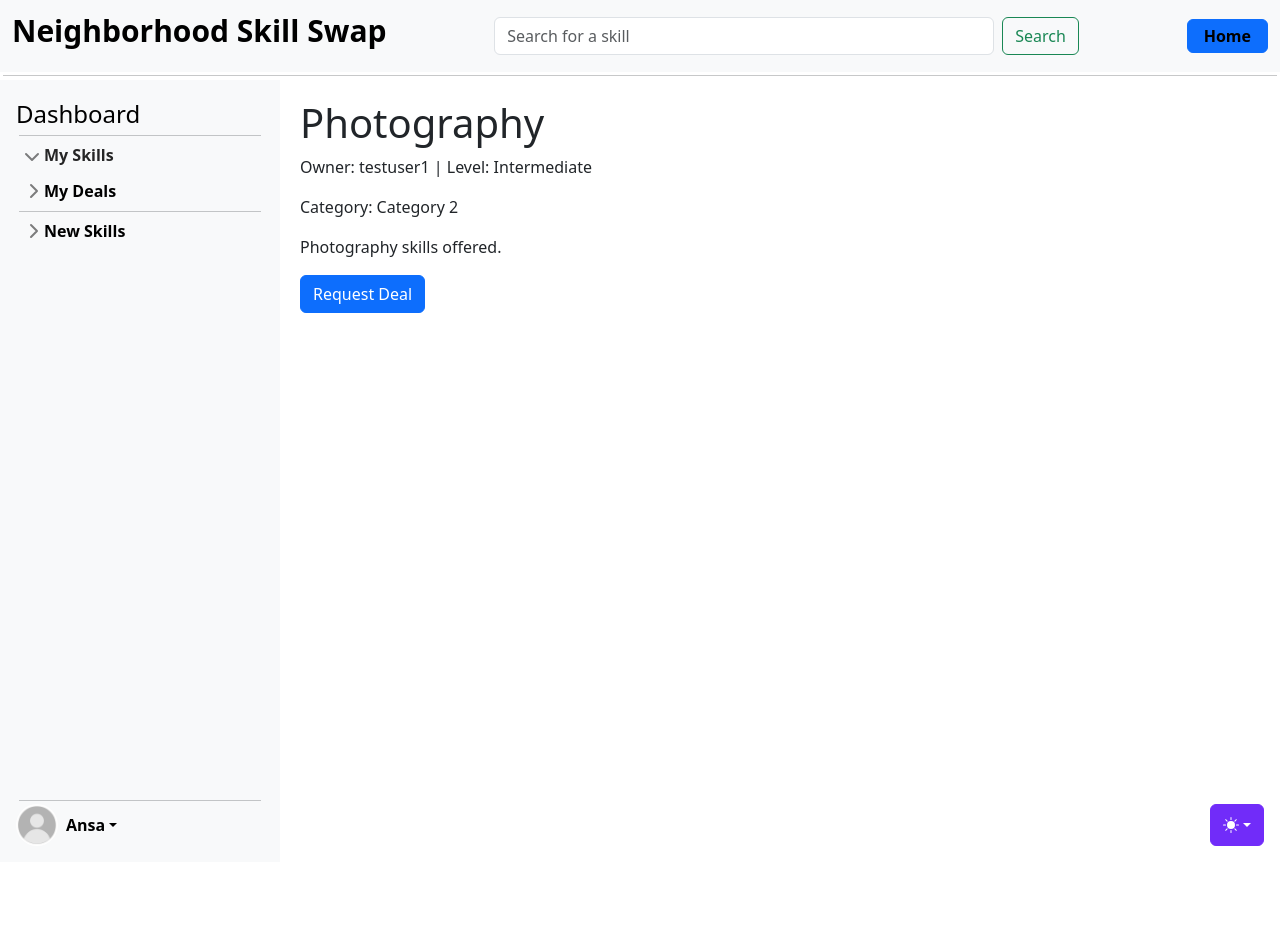
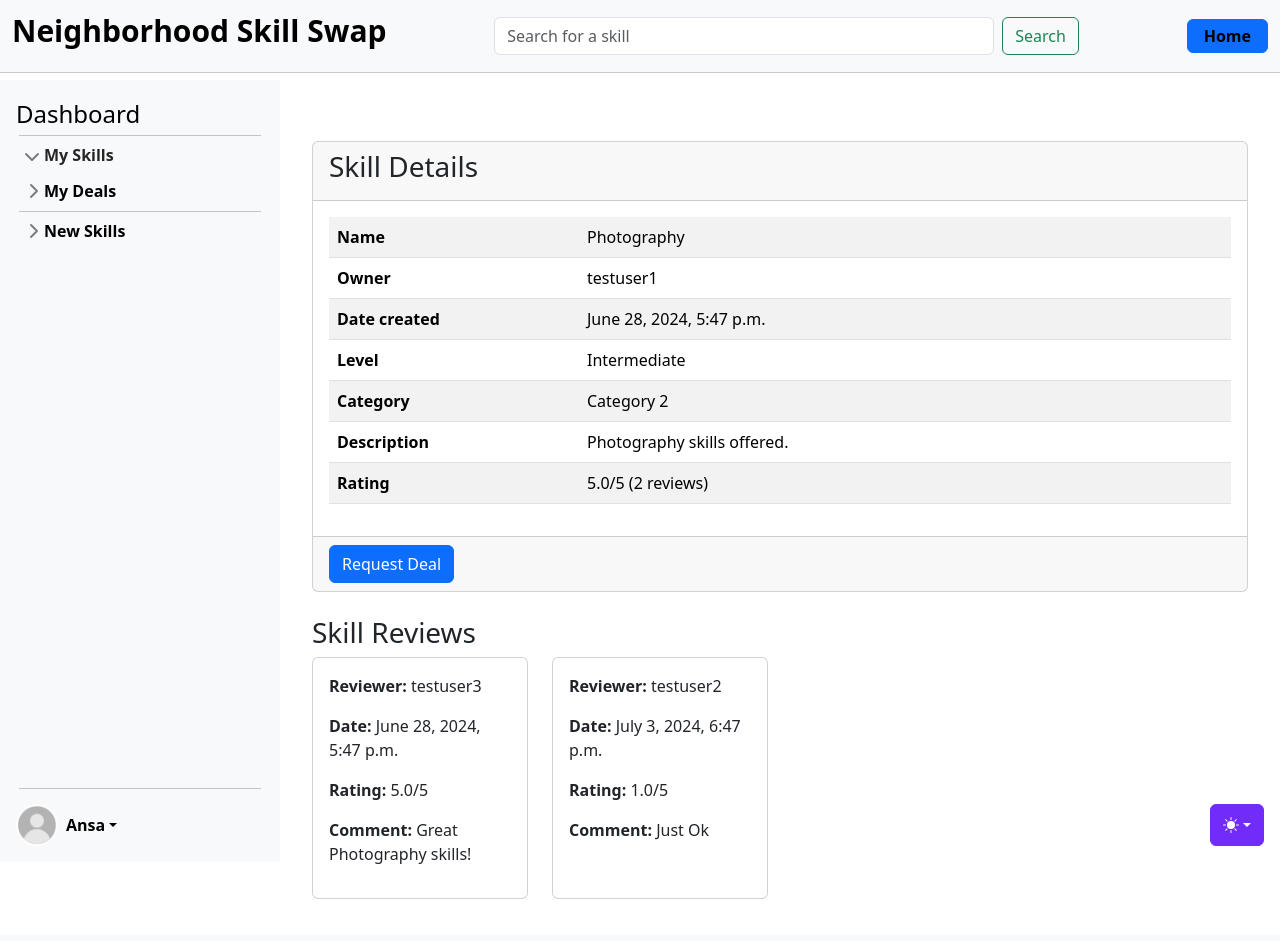
Before and after one commit to AnsaYong/neighborhood_skill_swap, a Django app: page /skills/2/ in a window 1280 px wide. After the commit the page ends 899 px from the top, so only its background shows below. Run offline with Django 5.2, Linux system fonts and the light colour scheme; a user stored in the database is signed in; data comes from the database, SQL or seed files in the repository; both versions use the stored data as it was after the commit; some libraries are stand-ins or nearby versions.

Commit message:
added envelope icon with number of emails to the user's dashboard. Updated skill list and detail views

```diff
--- a/skills/models.py
+++ b/skills/models.py
@@ -66,7 +66,6 @@ class Skill(models.Model):
 
     def user_has_rated(self, user):
         """Check if the logged in user has already rated this skill."""
-        print("The code is checking if the logged in user has rated the skill.")
         return self.reviews.filter(owner=user).exists()
 
     def __str__(self):
--- a/skills/views_skills.py
+++ b/skills/views_skills.py
@@ -58,7 +58,9 @@ class SkillListView(LoginRequiredMixin, ListView):
         Returns:
             Skill: Object of the user requested skills.
         """
-        skillset_all_other_users = Skill.objects.exclude(owner=self.request.user)
+        skillset_all_other_users = Skill.objects.exclude(
+            Q(owner=self.request.user) | Q(skill_type="wanted")
+        )
         skillset_user = Skill.objects.filter(owner=self.request.user)
         skillset_all = Skill.objects.all()
 
@@ -144,12 +146,18 @@ class SkillDetailView(LoginRequiredMixin, DetailView):
         context = super().get_context_data(**kwargs)
         skill = self.get_object()
         user = self.request.user
-        pending_deals = SkillDeal.objects.filter(
-            skill=skill, provider=user, status=SkillDeal.PENDING
-        )
+
+        # Get pending deal requests for this skill
+        pending_deals = SkillDeal.objects.filter(skill=skill, status=SkillDeal.PENDING)
         context["pending_deals"] = pending_deals
-        # or context["deal_exists"] = pending_deals is not None
         context["deal_exists"] = skill.deal_exists_for_user(user)
+
+        # Get reviews for this skill
+        reviews = Review.objects.filter(skill=skill)
+        reviews_count = reviews.count()
+        context["reviews"] = reviews
+        context["reviews_count"] = reviews_count
+
         return context
 
 
@@ -302,6 +310,14 @@ class SkillCreateView(LoginRequiredMixin, CreateView):
         self.request_path = request.path
         return super().dispatch(request, *args, **kwargs)
 
+    def get_success_url(self):
+        """Overriding the default success URL to redirect to the skills page
+        - wanted or offered based on the type of skilll created."""
+        if self.request_path == "/skills/new/wanted/":
+            return reverse_lazy("skills", kwargs={"skill_type": "wanted"})
+        else:
+            return reverse_lazy("skills", kwargs={"skill_type": "offered"})
+
     def form_valid(self, form):
         """A method to set the owner of the skill, by default,
         to the current logged in user creating the skill.
--- a/templates/base.html
+++ b/templates/base.html
@@ -124,7 +124,7 @@
           </div>
       </div>
   </nav>
-  <hr>
+  <hr style="margin: 0px;">
 </header>
 
 <main class="d-flex flex-nowrap vh-100">
--- a/templates/partials/_sidebar.html
+++ b/templates/partials/_sidebar.html
@@ -43,11 +43,11 @@
     </ul>
 
     <div class="dropdown mt-auto">
-        <hr>
+        <hr style="margin-bottom: 15px;">
         <a href="#" class="d-flex align-items-center link-body-emphasis text-decoration-none dropdown-toggle" data-bs-toggle="dropdown" aria-expanded="false">
             {% if user.is_authenticated %}
                 {% if user.profile.profile_image %}
-                    <img src="{{ user.profile.profile_image.url }}" alt="mdo" width="42" height="42" class="rounded-circle me-2">
+                    <img src="{{ user.profile.profile_image.url }}" alt="" width="42" height="42" class="rounded-circle me-2">
                 {% else %}
                     <img src="{% static 'img/default_pic.jpg' %}" alt="" width="42" height="42" class="rounded-circle me-2">
                 {% endif %}
--- a/templates/registration/profile.html
+++ b/templates/registration/profile.html
@@ -2,7 +2,7 @@
 {% load static %}
 
 {% block content %}
-<div class="container">
+<div class="container mt-4">
     <div class="row">
         <!-- Profile Picture Card -->
         <div class="col-md-4">
--- a/templates/skills/skill_detail.html
+++ b/templates/skills/skill_detail.html
@@ -3,44 +3,114 @@
 {% block title %}{{ skill.name }}{% endblock %}
 
 {% block content %}
-<!-- Skill Details-->
-<div class="skill-detail">
-    <h1>{{ skill.name }}</h1>
-    <p>Owner: {{ skill.owner }} | Level: {{ skill.level }}</p>
-    <p>Category: {{ skill.category }}</p>
-    <p>{{ skill.description }}</p>
+<div class="container mt-5">
+    <!-- Skill Details and Actions -->
+    <div class="row mb-4">
+        <div class="{% if user == skill.owner %}col-md-6{% else %}col-12{% endif %}">
+            <div class="card">
+                <div class="card-header">
+                    <h3>Skill Details</h3>
+                </div>
+                <div class="card-body">
+                    <table class="table table-striped">
+                        <tbody>
+                            <tr>
+                                <th>Name</th>
+                                <td>{{ skill.name }}</td>
+                            </tr>
+                            {% if skill.owner != request.user %}
+                            <tr>
+                                <th>Owner</th>
+                                <td>{{ skill.owner }}</td>
+                            </tr>
+                            {% endif %}
+                            <tr>
+                                <th>Date created</th>
+                                <td>{{ skill.date }}</td>
+                            </tr>
+                            <tr>
+                                <th>Level</th>
+                                <td>{{ skill.level }}</td>
+                            </tr>
+                            <tr>
+                                <th>Category</th>
+                                <td>{{ skill.category }}</td>
+                            </tr>
+                            <tr>
+                                <th>Description</th>
+                                <td>{{ skill.description }}</td>
+                            </tr>
+                            <tr>
+                                <th>Rating</th>
+                                {% if reviews_count == 1 %}
+                                    <td>{{ skill.rating }}/5 ({{ reviews_count }} review)</td>
+                                {% else %}
+                                    <td>{{ skill.rating }}/5 ({{ reviews_count }} reviews)</td>
+                                {% endif %}
+                            </tr>
+                        </tbody>
+                    </table>
+                </div>
+                <div class="card-footer">
+                    {% if user == skill.owner %}
+                        <a href="{% url 'skill_edit' skill.pk %}" class="btn btn-secondary">Edit</a>
+                        <a href="{% url 'skill_delete' skill.pk %}" class="btn btn-danger">Delete</a>
+                    {% endif %}
+                    {% if user != skill.owner %}
+                        <a href="{% url 'skill_deal_new' skill.pk %}" class="btn btn-primary">Request Deal</a>
+                    {% endif %}
+                </div>
+            </div>
         </div>
 
-<!-- Skill Actions-->
-<div class="skill-detail-actions">
-    <!-- Show link to request a Skill Deal (only for when user is not the Skill owner)-->
-    {% if user != skill.owner %}
-        <p>
-            <a href="{% url 'skill_deal_new' skill.pk %}" class="btn btn-primary">Request Deal</a>
-        </p>
-    {% endif %}
-
-    <!-- Show accept/reject links if user is the skill owner and a deal exists -->
-    {% if user == skill.owner and pending_deals %}
+        {% if user == skill.owner %}
+        <!-- Pending Deals -->
+        <div class="col-md-6">
+            <div class="card">
+                <div class="card-header">
+                    <h3>Pending Deals</h3>
+                </div>
+                <div class="card-body">
+                    {% if pending_deals %}
                         {% for deal in pending_deals %}
-            <div>
+                            <div class="alert alert-warning">
                                 <p>Request by: {{ deal.owner.username }}</p>
-                <p>
-                    <a href="{% url 'skill_deal_accept' deal.pk %}" class="btn btn-primary">Accept Deal</a> |
+                                <a href="{% url 'skill_deal_accept' deal.pk %}" class="btn btn-success">Accept Deal</a>
                                 <a href="#" class="btn btn-danger">Reject Deal</a>
-                </p>
                             </div>
                         {% endfor %}
+                    {% else %}
+                        <p>No pending deals.</p>
+                    {% endif %}
+                </div>
+            </div>
+        </div>
         {% endif %}
     </div>
 
-<!-- More skill Actions-->
-<div class="skill-detail-actions">
-    {% if user == skill.owner %}
-        <p>
-            <a href="{% url 'skill_edit' skill.pk %}" class="btn btn-primary">Edit</a> |
-            <a href="{% url 'skill_delete' skill.pk %}" class="btn btn-danger">Delete</a>
-        </p>
+    <!-- Reviews -->
+    <div class="row">
+        <div class="col-12">
+            <h3>Skill Reviews</h3>
+            {% if reviews %}
+            <div class="row">
+                {% for review in reviews %}
+                <div class="col-md-3 mb-3">
+                    <div class="card h-100">
+                        <div class="card-body">
+                            <p><strong>Reviewer:</strong> {{ review.owner.username }}</p>
+                            <p><strong>Date:</strong> {{ review.date }}</p>
+                            <p><strong>Rating:</strong> {{ review.rating }}/5</p>
+                            <p><strong>Comment:</strong> {{ review.review }}</p>
+                        </div>
+                    </div>
+                </div>
+                {% endfor %}
+            </div>
+            {% else %}
+            <p>No reviews yet.</p>
             {% endif %}
         </div>
+    </div>
+</div>
 {% endblock %}
--- a/templates/skills/skill_list.html
+++ b/templates/skills/skill_list.html
@@ -20,7 +20,11 @@
                     {% if skill.owner != request.user %}
                         <p class="card-text"><strong>Owner:</strong> {{ skill.owner }}</p>
                     {% endif %}
-                    <a href="{% url 'skill_detail' skill.pk %}" class="btn btn-primary btn-sm">View Skill</a>
+                    {% if skill.skill_type == "wanted" %}
+                        <a href="#" class="btn btn-primary btn-sm">Search for Skill</a>
+                    {% else %}
+                        <a href="{% url 'skill_detail' skill.pk %}" class="btn btn-primary btn-sm">View Skill</a>
+                    {% endif %}
                 </div>
             </div>
         </div>
```
Also changed, not shown: accounts/views.py (+15 -11 lines), templates/dashboard.html (+23 -8 lines), templates/partials/suggested_skills.html (deleted, +0 -26 lines), templates/skills/skill_create.html (+21 -7 lines), db.sqlite3. Lines whose indentation alone changed are shown as unchanged.
